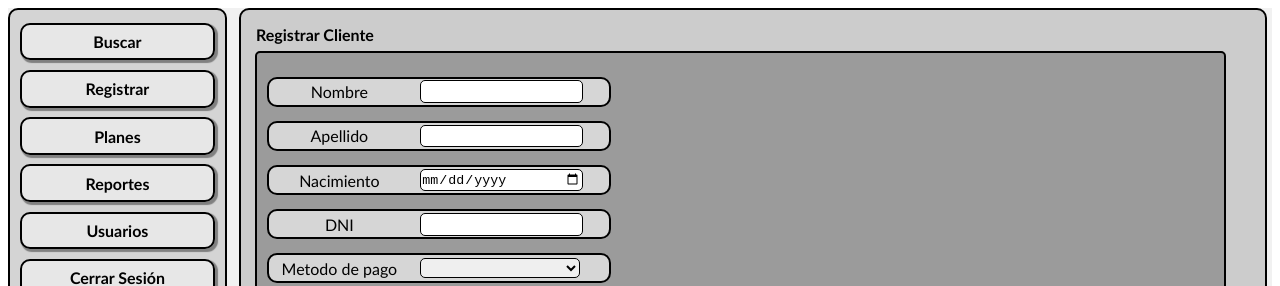
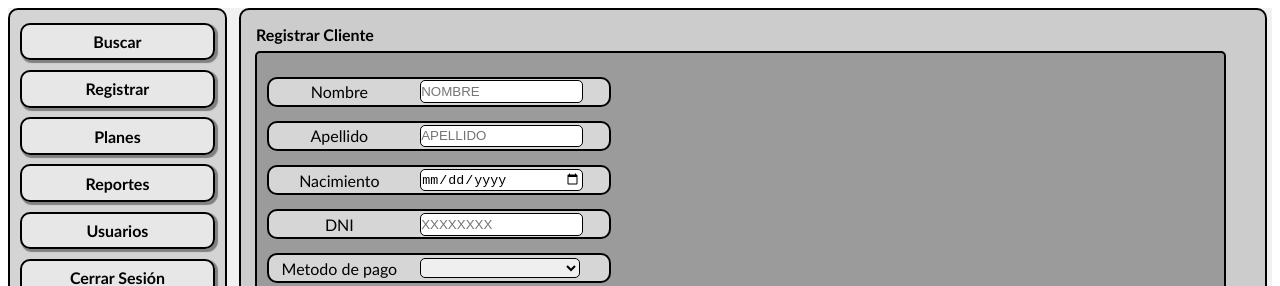
Before and after one commit to FeliBerrutti/velCRM, a Vue app: page /customerRegister in a window 1280 px wide. Shown: the top 286 px of the page. Built offline with nearby package versions, Linux system fonts and the light colour scheme.

Commit message:
add customerRegister placeholders

```diff
--- a/src/views/CustomerRegister.vue
+++ b/src/views/CustomerRegister.vue
@@ -20,7 +20,8 @@
                         </option>
                     </select>
                     <input id="dateInput" v-if="index === 2" v-model="customerValues[index]" type="date">
-                    <input v-if="index !== 4 && index !==5 && index !==2" v-model="customerValues[index]" type="text">
+                    <input v-if="index !== 4 && index !==5 && index !==2" v-model="customerValues[index]" type="text"
+                    :placeholder="placeholderInfo[index]">
                 </div>
                 <!-- #1 -->
                 <div class="userRegisterFormInputContainer"
@@ -29,7 +30,8 @@
                         CBU
                     </span>
                     <input type="text"
-                    v-model="auxPayCBU">
+                    v-model="auxPayCBU"
+                    :placeholder="placeholderCBU">
                 </div>
                 <!-- #2 -->
                 <div
@@ -41,7 +43,8 @@
                         {{ x }}
                     </span>
                     <input type="text"
-                    v-model="auxPayCC[index]">
+                    v-model="auxPayCC[index]"
+                    :placeholder="placeholderCC[index]">
                 </div>
         </form>
         <button @click="handleConfirmAddCustomerModal()" class=""><b>Registrar</b></button>
@@ -266,6 +269,11 @@
 
     const creditCardDataList = ref(['Numero de Tarjeta', 'Fecha Vencimiento', 'Codigo de seguridad']);
 
+    //Listas placeholders
+    const placeholderInfo = ['NOMBRE','APELLIDO','','XXXXXXXX'];
+    const placeholderCC = ['XXXXXXXXXXXXXXXX','dd/mm','XXX']
+    const placeholderCBU = ['XXXXXXXXXXXXXXXXXXXXXX']
+
     //Constantes modal confirmación agregar cliente
     const isConfirmationAddModalVisible = ref(false);
 
```
